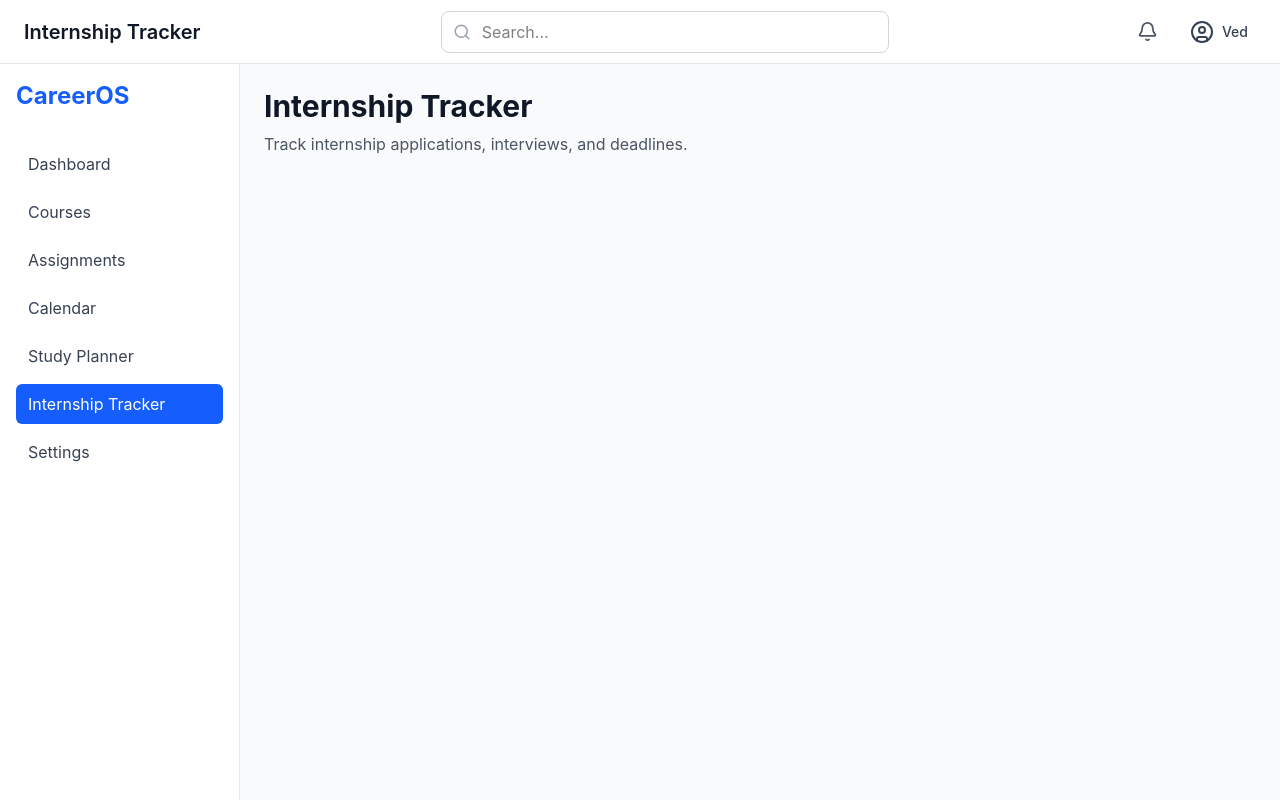
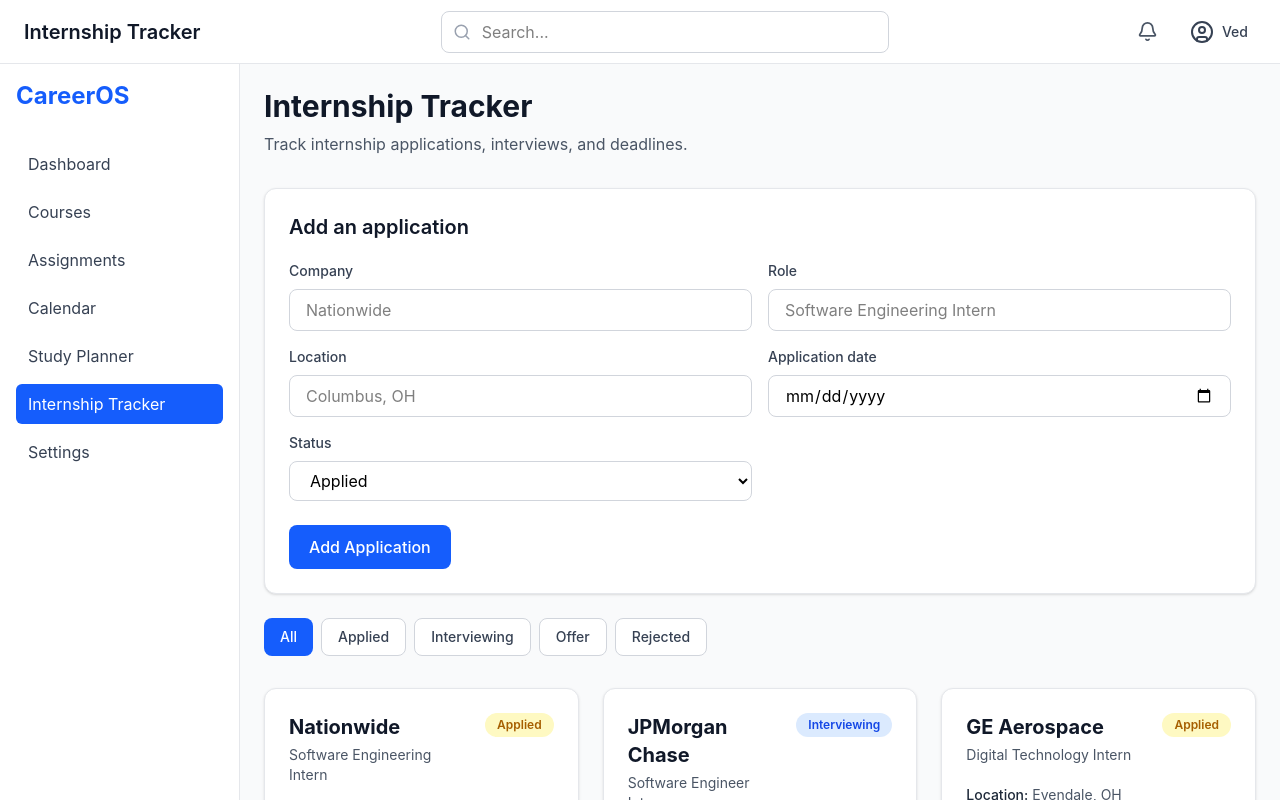
Before and after one commit to Vsquared25/Smart-Dashboard, a React (Vite) app: page /internship-tracker in a window 1280 px wide. Built offline with nearby package versions, Linux system fonts and the light colour scheme.

Commit message:
Build internship application tracker

```diff
--- a/src/pages/InternshipTracker/InternshipTracker.tsx
+++ b/src/pages/InternshipTracker/InternshipTracker.tsx
@@ -1,4 +1,116 @@
+import { useState } from "react";
+import type { FormEvent } from "react";
+
+type ApplicationStatus =
+  | "Applied"
+  | "Interviewing"
+  | "Offer"
+  | "Rejected";
+
+type ApplicationFilter = "All" | ApplicationStatus;
+
+type JobApplication = {
+  id: number;
+  company: string;
+  role: string;
+  location: string;
+  appliedDate: string;
+  status: ApplicationStatus;
+};
+
+const initialApplications: JobApplication[] = [
+  {
+    id: 1,
+    company: "Nationwide",
+    role: "Software Engineering Intern",
+    location: "Columbus, OH",
+    appliedDate: "2026-07-15",
+    status: "Applied",
+  },
+  {
+    id: 2,
+    company: "JPMorgan Chase",
+    role: "Software Engineer Intern",
+    location: "Columbus, OH",
+    appliedDate: "2026-07-17",
+    status: "Interviewing",
+  },
+  {
+    id: 3,
+    company: "GE Aerospace",
+    role: "Digital Technology Intern",
+    location: "Evendale, OH",
+    appliedDate: "2026-07-19",
+    status: "Applied",
+  },
+];
+
+const filterOptions: ApplicationFilter[] = [
+  "All",
+  "Applied",
+  "Interviewing",
+  "Offer",
+  "Rejected",
+];
+
 export default function InternshipTracker() {
+  const [company, setCompany] = useState("");
+const [role, setRole] = useState("");
+const [location, setLocation] = useState("");
+const [appliedDate, setAppliedDate] = useState("");
+const [status, setStatus] =
+  useState<ApplicationStatus>("Applied");
+  const [applications, setApplications] =
+    useState<JobApplication[]>(initialApplications);
+    const [filter, setFilter] =
+  useState<ApplicationFilter>("All");
+
+  function deleteApplication(id: number) {
+    setApplications((currentApplications) =>
+      currentApplications.filter(
+        (application) => application.id !== id,
+      ),
+    );
+  }
+
+  function handleSubmit(event: FormEvent<HTMLFormElement>) {
+  event.preventDefault();
+
+  if (
+    !company.trim() ||
+    !role.trim() ||
+    !location.trim() ||
+    !appliedDate
+  ) {
+    return;
+  }
+
+  const newApplication: JobApplication = {
+    id: Date.now(),
+    company: company.trim(),
+    role: role.trim(),
+    location: location.trim(),
+    appliedDate,
+    status,
+  };
+
+  setApplications((currentApplications) => [
+    ...currentApplications,
+    newApplication,
+  ]);
+
+  setCompany("");
+  setRole("");
+  setLocation("");
+  setAppliedDate("");
+  setStatus("Applied");
+}
+const filteredApplications = applications.filter(
+  (application) =>
+    filter === "All" || application.status === filter,
+);
+
+
   return (
     <div>
       <h1 className="text-3xl font-bold text-gray-900">
@@ -8,6 +120,197 @@ export default function InternshipTracker() {
       <p className="mt-2 text-gray-600">
         Track internship applications, interviews, and deadlines.
       </p>
+
+      <form
+  onSubmit={handleSubmit}
+  className="mt-8 rounded-xl border border-gray-200 bg-white p-6 shadow-sm"
+>
+  <h2 className="text-xl font-semibold text-gray-900">
+    Add an application
+  </h2>
+
+  <div className="mt-5 grid gap-4 md:grid-cols-2">
+    <div>
+      <label
+        htmlFor="company"
+        className="mb-2 block text-sm font-medium text-gray-700"
+      >
+        Company
+      </label>
+
+      <input
+        id="company"
+        type="text"
+        value={company}
+        onChange={(event) => setCompany(event.target.value)}
+        placeholder="Nationwide"
+        required
+        className="w-full rounded-lg border border-gray-300 px-4 py-2 outline-none focus:border-blue-500 focus:ring-2 focus:ring-blue-100"
+      />
+    </div>
+
+    <div>
+      <label
+        htmlFor="role"
+        className="mb-2 block text-sm font-medium text-gray-700"
+      >
+        Role
+      </label>
+
+      <input
+        id="role"
+        type="text"
+        value={role}
+        onChange={(event) => setRole(event.target.value)}
+        placeholder="Software Engineering Intern"
+        required
+        className="w-full rounded-lg border border-gray-300 px-4 py-2 outline-none focus:border-blue-500 focus:ring-2 focus:ring-blue-100"
+      />
+    </div>
+
+    <div>
+      <label
+        htmlFor="location"
+        className="mb-2 block text-sm font-medium text-gray-700"
+      >
+        Location
+      </label>
+
+      <input
+        id="location"
+        type="text"
+        value={location}
+        onChange={(event) => setLocation(event.target.value)}
+        placeholder="Columbus, OH"
+        required
+        className="w-full rounded-lg border border-gray-300 px-4 py-2 outline-none focus:border-blue-500 focus:ring-2 focus:ring-blue-100"
+      />
+    </div>
+
+    <div>
+      <label
+        htmlFor="appliedDate"
+        className="mb-2 block text-sm font-medium text-gray-700"
+      >
+        Application date
+      </label>
+
+      <input
+        id="appliedDate"
+        type="date"
+        value={appliedDate}
+        onChange={(event) => setAppliedDate(event.target.value)}
+        required
+        className="w-full rounded-lg border border-gray-300 px-4 py-2 outline-none focus:border-blue-500 focus:ring-2 focus:ring-blue-100"
+      />
+    </div>
+
+    <div>
+      <label
+        htmlFor="status"
+        className="mb-2 block text-sm font-medium text-gray-700"
+      >
+        Status
+      </label>
+
+      <select
+        id="status"
+        value={status}
+        onChange={(event) =>
+          setStatus(event.target.value as ApplicationStatus)
+        }
+        className="w-full rounded-lg border border-gray-300 bg-white px-4 py-2 outline-none focus:border-blue-500 focus:ring-2 focus:ring-blue-100"
+      >
+        <option value="Applied">Applied</option>
+        <option value="Interviewing">Interviewing</option>
+        <option value="Offer">Offer</option>
+        <option value="Rejected">Rejected</option>
+      </select>
+    </div>
+  </div>
+
+  <button
+    type="submit"
+    className="mt-6 rounded-lg bg-blue-600 px-5 py-2.5 font-medium text-white hover:bg-blue-700"
+  >
+    Add Application
+  </button>
+</form>
+<div className="mt-6 flex flex-wrap gap-2">
+  {filterOptions.map((option) => (
+    <button
+      key={option}
+      type="button"
+      onClick={() => setFilter(option)}
+      className={`rounded-lg px-4 py-2 text-sm font-medium transition-colors ${
+        filter === option
+          ? "bg-blue-600 text-white"
+          : "border border-gray-300 bg-white text-gray-700 hover:bg-gray-50"
+      }`}
+    >
+      {option}
+    </button>
+  ))}
+</div>
+
+      <div className="mt-8 grid gap-6 md:grid-cols-2 xl:grid-cols-3">
+        {filteredApplications.map((application) => (
+          <article
+            key={application.id}
+            className="rounded-xl border border-gray-200 bg-white p-6 shadow-sm"
+          >
+            <div className="flex items-start justify-between gap-4">
+              <div>
+                <h2 className="text-xl font-bold text-gray-900">
+                  {application.company}
+                </h2>
+
+                <p className="mt-1 text-sm text-gray-600">
+                  {application.role}
+                </p>
+              </div>
+
+              <span
+                className={`rounded-full px-3 py-1 text-xs font-semibold ${
+                  application.status === "Interviewing"
+                    ? "bg-blue-100 text-blue-700"
+                    : application.status === "Offer"
+                      ? "bg-green-100 text-green-700"
+                      : application.status === "Rejected"
+                        ? "bg-red-100 text-red-700"
+                        : "bg-yellow-100 text-yellow-700"
+                }`}
+              >
+                {application.status}
+              </span>
+            </div>
+
+            <div className="mt-5 space-y-2 text-sm text-gray-600">
+              <p>
+                <span className="font-medium text-gray-800">
+                  Location:
+                </span>{" "}
+                {application.location}
+              </p>
+
+              <p>
+                <span className="font-medium text-gray-800">
+                  Applied:
+                </span>{" "}
+                {application.appliedDate}
+              </p>
+            </div>
+
+            <button
+              type="button"
+              onClick={() => deleteApplication(application.id)}
+              className="mt-6 rounded-lg border border-red-200 px-3 py-2 text-sm font-medium text-red-600 hover:bg-red-50"
+            >
+              Delete
+            </button>
+          </article>
+        ))}
+      </div>
     </div>
   );
 }
```
